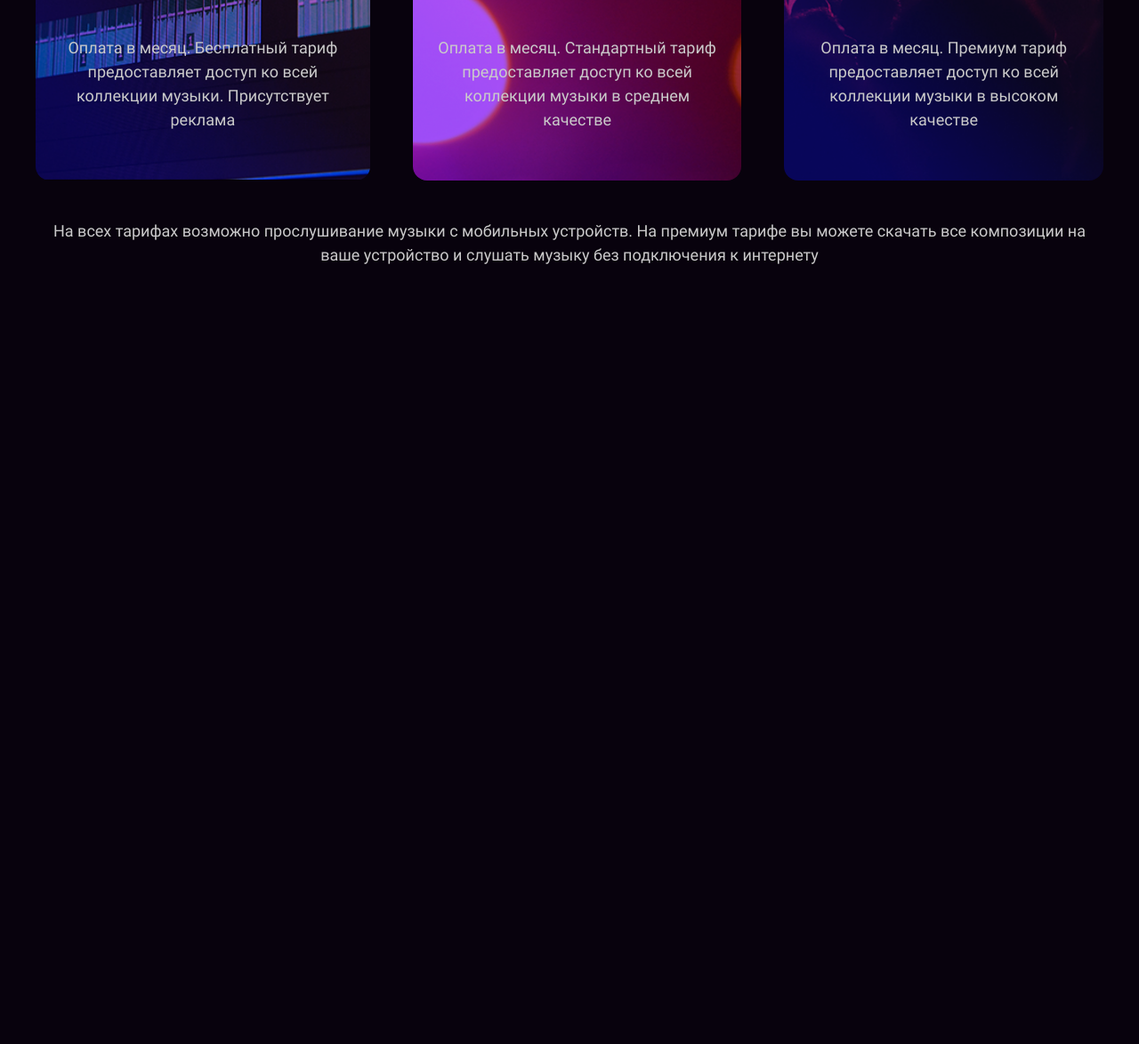
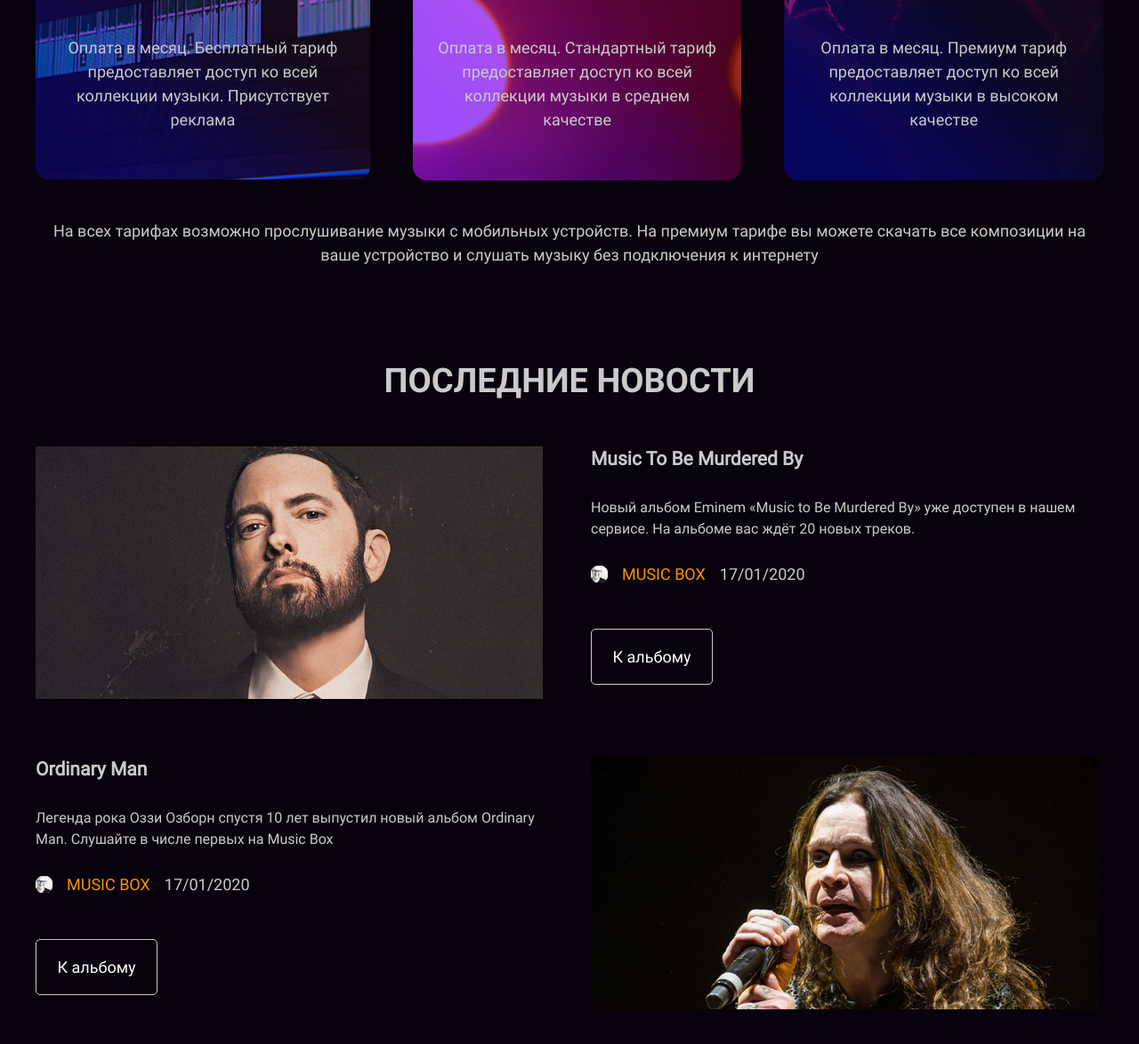
Before and after one commit to panechek/layout-designer-project-lvl2, a website: page src/index.html in a window 1280 px wide. Shown: the part 1480-2654 px from the top of the page at 89% size. Before the commit the page ends 1780 px from the top, so only its background shows below. Drawn offline with Linux system fonts and the light colour scheme.

Commit message:
forth step

```diff
--- a/src/index.html
+++ b/src/index.html
@@ -44,7 +44,7 @@
     </header>
     <section id="page-pricing">
         <div class="container">
-            <h2>
+            <h2 class="section-title">
                 Формы подписки
             </h2>
             <div class="pricing">
@@ -72,5 +72,47 @@
             </p>
         </div>
     </section>
+    <section id="page-news">
+        <div class="container">
+            <h2 class="section-title">
+                Последние новости
+            </h2>
+            <article class="news-item">
+                <img src="./images/Music to Be Murdered By.png" alt="Не забудьте про alt">
+                <div class="news-item-content">
+                    <div class="news-body">
+                        <h3 class="text-capitalize">Music to be murdered by</h3>
+                        <p class="text-16">Новый альбом Eminem «Music to Be Murdered By» уже доступен в нашем сервисе. На альбоме вас ждёт 20 новых треков.</p>
+                    </div>
+                    <div class="news-footer">
+                        <div class="news-author">
+                            <img src="./images/avatar.png" alt="Мужчина">
+                            <p class="text-uppercase text-orange">Music box</p>
+                            <p class="data">17/01/2020</p>
+                        </div>
+                        <a href="#" class="btn text-white">К альбому</a>
+                    </div>
+                </div>
+              </article>
+              <article class="news-item news-item-back">
+                <img src="./images/Ordinary Man.png" alt="Не забудьте про alt">
+                <div class="news-item-content">
+                    <div class="news-body">
+                        <h3 class="text-capitalize">Ordinary Man</h3>
+                        <p class="text-16">Легенда рока Оззи Озборн спустя 10 лет выпустил новый альбом Ordinary Man. Слушайте в числе первых на Music Box</p>
+                    </div>
+                    <div class="news-footer">
+                        <div class="news-author">
+                            <img src="./images/avatar.png" alt="Мужчина">
+                            <p class="text-uppercase text-orange">Music box</p>
+                            <p class="data">17/01/2020</p>
+                        </div>
+                        <a href="#" class="btn text-white">К альбому</a>
+                    </div>
+                </div>
+
+              </article>
+        </div>
+    </section>
 </body>
 </html>
--- a/src/scss/app.scss
+++ b/src/scss/app.scss
@@ -3,3 +3,4 @@
 @import "general";
 @import "header";
 @import "pricing";
+@import "page-news";
--- a/src/scss/general.scss
+++ b/src/scss/general.scss
@@ -90,3 +90,18 @@ h2 {
   display: block;
   @extend .text-center;
 }
+
+.section-title {
+  margin-top: 100px;
+  margin-bottom: 45px;
+  text-align: center;;
+
+}
+
+.text-capitalize {
+  text-transform: capitalize;
+}
+
+.text-uppercase {
+  text-transform: uppercase;
+}
--- /dev/null
+++ b/src/scss/page-news.scss
@@ -0,0 +1,82 @@
+
+.news-item {
+    display: grid;
+    grid-gap: 4%;
+    grid-template-columns: repeat(2, 1fr);
+
+    margin-bottom: 65px;
+
+    & img {
+        grid-column: 1/2;
+    }
+
+    &-content {
+        grid-column: 2/3;
+    }
+
+    @media (max-width: $mobile-size)  {
+        & img {
+            grid-column: 1/-1;
+            width: -webkit-fill-available;
+        }
+
+        &-content {
+            grid-column: 1/-1;
+        }
+    }
+
+
+    &-back {
+        & img {
+            grid-column: 2/3;
+        }
+
+        .news-item-content {
+            grid-column: 1/2;
+            grid-row: 1;
+        }
+
+        @media (max-width: $mobile-size)  {
+            & img {
+                grid-column: 1/-1;
+                width: -webkit-fill-available;
+            }
+
+            .news-item-content {
+                grid-column: 1/-1;
+                grid-row: 2;
+            }
+        }
+    }
+}
+
+.news-body {
+    & p {
+        margin-top: 30px;
+        margin-bottom: 25px;
+    }
+}
+
+.news-author {
+    display: flex;
+    margin-bottom: 48px;
+    align-items: center;
+
+    & img {
+        width: 19px;
+        height: 19px;
+        margin-right: 16px;
+    }
+}
+
+.news-footer {
+    & a {
+        width: 135px;
+        padding-top: 17px;
+        padding-bottom: 17px;
+    }
+}
+
+.data {
+    padding-left: 16px;
+}
--- a/src/scss/pricing.scss
+++ b/src/scss/pricing.scss
@@ -1,10 +1,4 @@
 #page-pricing {
-    padding-top: 100px;
-
-    & h2 {
-        margin-bottom: 45px;
-        text-align: center;
-    }
 
     & .pricing {
         @extend %flex-between;
```
Also changed, not shown: src/css/style.css, src/scss/variables.scss (line endings or trailing spaces), 1 other file.
